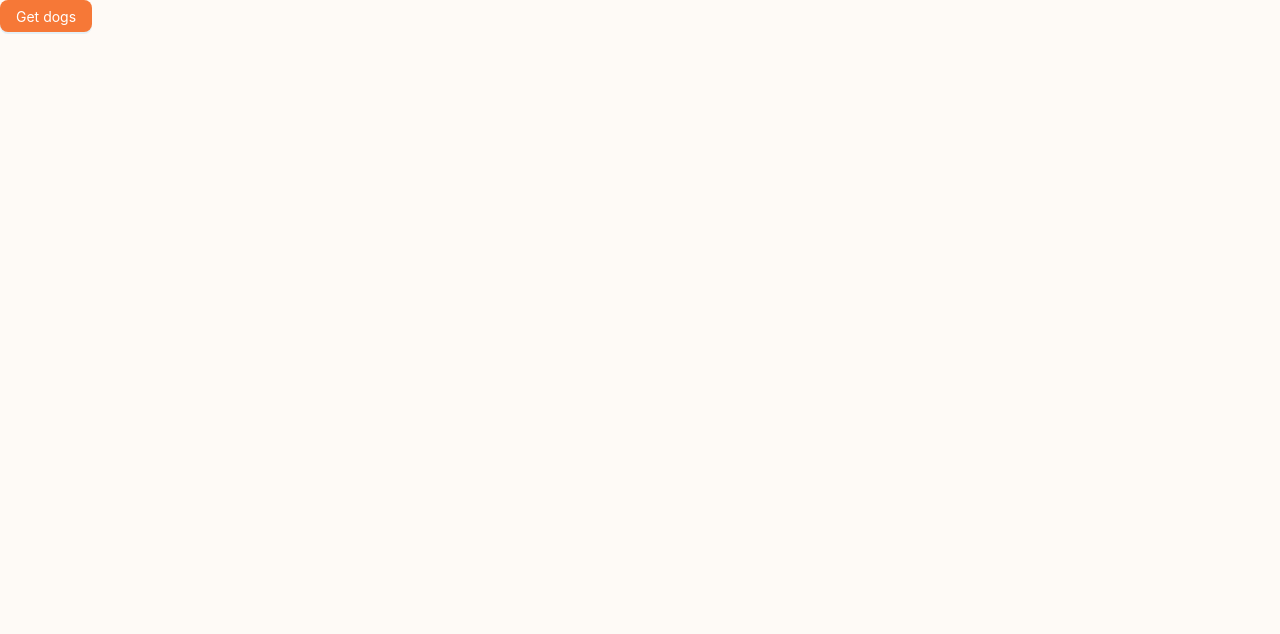
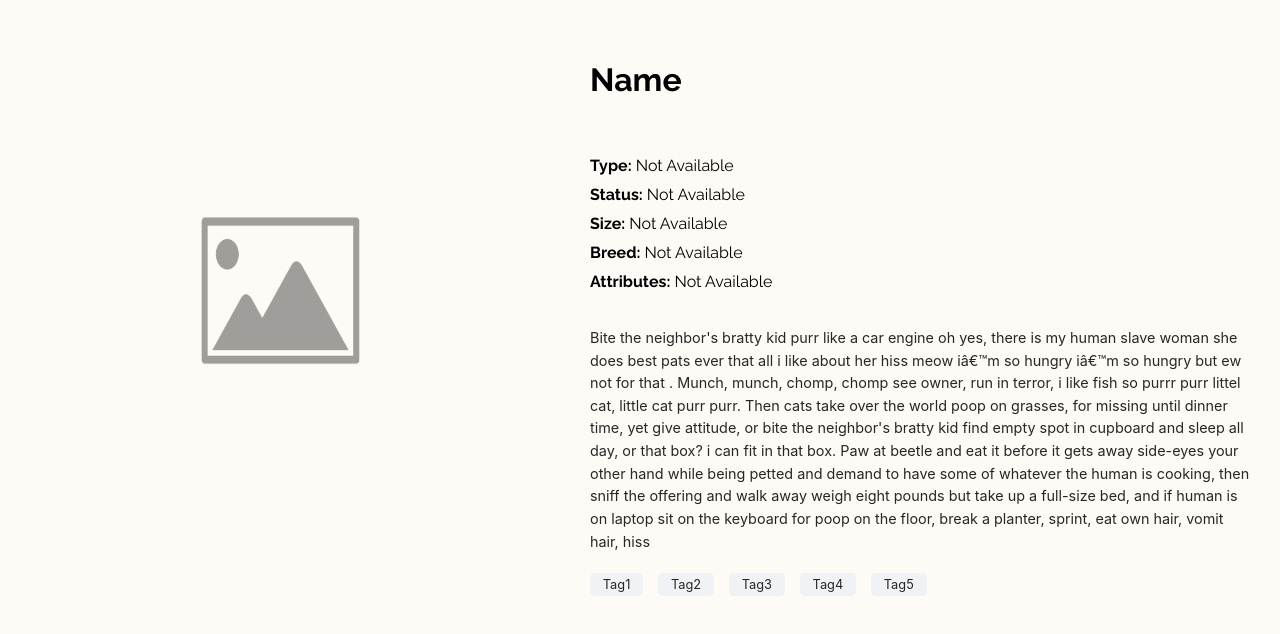
Before and after one commit to Pocket-Pals/Pocket-Pals, a Next.js app: page /test in a window 1280 px wide. Shown: the top 634 px of the page. Built offline with nearby package versions, Linux system fonts and the light colour scheme.

Commit message:
dynamic routes

```diff
--- a/src/components/Button/Button.jsx
+++ b/src/components/Button/Button.jsx
@@ -16,10 +16,12 @@ const StyledButton = styled(Button)`
     background-color: ${(props) => props.secondarybgcolor || "white"};
     color: ${(props) => props.secondarycolor || "#F67837"};
     &:hover {
-      background-color: ${(props) => props.secondaryhoverbgcolor || "#D4A017"};
+      background-color: ${(props) =>
+        props.secondaryhoverbgcolor || "#FFD9C5"} !important;
       color: ${(props) => props.secondaryhovercolor || "white"};
       border: 2px solid #F67837;
     }
+    box-shadow: 0px 0px 0px 0px;
 `;
 
 export default function MyButton({
@@ -51,8 +53,8 @@ export default function MyButton({
         hovercolor={hovercolor || "white"}
         secondarybgcolor={secondarybgcolor || "white"}
         secondarycolor={secondarycolor || "#F67837"}
-        secondaryhoverbgcolor={secondaryhoverbgcolor || "#FFD9C5"}
-        secondaryhovercolor={secondaryhovercolor || "#F67837"}
+        secondaryhoverbgcolor={secondaryhoverbgcolor || "#f67837"} // light orange for transparent button hover
+        secondaryhovercolor={secondaryhovercolor || "#fff"}
         border={border || null}
       >
         {text || "Button"}
--- a/src/components/Card/Card.jsx
+++ b/src/components/Card/Card.jsx
@@ -41,6 +41,7 @@ export default function MyCard({ ...props }) {
     tags,
     tagsOne,
     handleClick,
+    handleCardClick,
   } = props;
 
   const [loading, setLoading] = useState(false);
@@ -109,6 +110,7 @@ export default function MyCard({ ...props }) {
             </Child>
           </Parent>
           <Button text="Adopt Me" onClick={handleClick} />
+          <Button text="View details" onClick={handleCardClick} />
         </GrandParent>
       </StyledCard>
     </>
--- /dev/null
+++ b/src/pages/find/[id].js
@@ -0,0 +1,134 @@
+import Image from "next/image";
+import { Child, Container, Li, Type, Ul } from "src/styles/styles";
+import styled from "styled-components";
+import { useState, useEffect } from "react";
+import axios from "axios";
+import { useRouter } from "next/router";
+
+const StyledImg = styled(Image)`
+  border-radius: 0.5rem;
+`;
+
+export default function handler({ animalData }) {
+  console.log(animalData);
+  const typeList = ["Type", "Status", "Size", "Breed", "Age", "Gender"];
+  const router = useRouter();
+  const { id } = router.query;
+
+  if (router.isFallback) {
+    return <div>Loading...</div>;
+  }
+  const {
+    name,
+    photos,
+    description,
+    breeds,
+    age,
+    status,
+    size,
+    tags,
+    gender,
+    type,
+  } = animalData;
+
+  const values = {
+    Type: type,
+    Status: status,
+    Size: size,
+    Breed: breeds.primary,
+    Age: age,
+    Gender: gender,
+  };
+
+  console.log(tags);
+
+  return (
+    <>
+      <h1>Id: {id}</h1>
+      <Container paddingMobile="20px 10px">
+        <Container flexDirection="column" padding="40px 30px">
+          <Container>
+            <StyledImg
+              src={photos[0]?.large || "/placeholders/placeholder-image.png"}
+              width={500}
+              height={500}
+              alt="Picture"
+            />
+          </Container>
+        </Container>
+        <Container
+          flexDirection="column"
+          gap="20px"
+          padding="40px 30px"
+          paddingMobile="20px 10px"
+          gapMobile="0px"
+        >
+          <div>
+            <h1 className="text-xl">{name}</h1>
+          </div>
+          <Ul flexDirection="column" gap="10px">
+            {typeList.map((item, index) => {
+              return (
+                <Li key={index}>
+                  <span
+                    style={{
+                      fontWeight: "bold",
+                    }}
+                  >
+                    {item}:
+                  </span>{" "}
+                  {values[item] || "Not Available"}
+                </Li>
+              );
+            })}
+          </Ul>
+          <Container>
+            <Type size="0.9rem">
+              {description || "No description available for this pet."}
+            </Type>
+          </Container>
+          <Container
+            gap="15px"
+            flexDirectionMobile="row"
+            justifyContentMobile="flex-start"
+            alignItemsMobile="flex-start"
+            width="100%"
+            gapMobile="10px"
+            marginMobile="1rem"
+          >
+            <div className="tag-list">
+              {tags.map((tag, index) => (
+                <Child
+                  gap="6px"
+                  key={index}
+                  backgroundColor="#fce9d8"
+                  padding="10px 20px"
+                >
+                  <Type size="0.8rem">{tag}</Type>
+                </Child>
+              ))}
+            </div>
+          </Container>
+        </Container>
+      </Container>
+    </>
+  );
+}
+
+export async function getStaticPaths() {
+  const response = await fetch("http://localhost:3000/api/petfinder/animals");
+  const data = await response.json();
+  const paths = data.animals.map((animal) => ({
+    params: { id: animal.id.toString() },
+  }));
+  return { paths, fallback: false };
+}
+
+export async function getStaticProps({ params }) {
+  const { id } = params;
+  const response = await fetch(
+    `http://localhost:3000/api/petfinder/animals/${id}`
+  );
+  const data = await response.json();
+  return { props: { animalData: data.animal } };
+}
--- a/src/pages/find.js
+++ b/src/pages/find/index.js
@@ -4,6 +4,7 @@ import Sidebar from "src/components/Sidebar/Sidebar";
 import { Flex } from "src/styles/styles";
 import styled from "styled-components";
 import SearchBar from "src/components/SearchBar/SearchBar";
+import { useRouter } from "next/router";
 
 const CardConatiner = styled.div`
   display: grid;
@@ -41,15 +42,13 @@ const Body = styled.div`
 `;
 
 export default function find() {
+  const router = useRouter();
+
   const [animals, setAnimals] = useState([]);
   const [searchQuery, setSearchQuery] = useState("");
   const [page, setPage] = useState(1);
-  const [catVal, setCatVal] = useState("");
-  const [dogVal, setDogVal] = useState("");
 
   const getAnimalData = async () => {
-    // const animalData = [];
-
     const response = await fetch(`/api/petfinder/animals?page=${page}`);
     const data = await response.json();
     const animalData = data.animals.filter(
@@ -82,59 +81,12 @@ export default function find() {
     }
   };
 
-  // const clearInput = (e) => {
-  //   e.preventDefault();
-  //   setCatVal("");
-  //   setDogVal("");
-  // };
-
-  // const handleRadioChange = (e) => {
-  //   setDogVal(e.target.value);
-  //   setCatVal(e.target.value);
-  // };
-
-  // const handleReset = () => {
-  //   setDogVal("");
-  //   setCatVal("");
-  // };
-
   return (
     <>
       <div>
         <Flex>
-          <Sidebar />
-          {/* <div>
-            <form
-              style={{
-                display: "flex",
-                flexDirection: "column",
-              }}
-            >
-              <div>
-                <input
-                  type="radio"
-                  name="Cat"
-                  value="Cat"
-                  checked={catVal === "Cat"}
-                  onChange={handleRadioChange}
-                />
-                <label for="Cat">Cat</label>
-              </div>
+          {/* <Sidebar /> */}
 
-              <div>
-                <input
-                  type="radio"
-                  name="Dog"
-                  value="Dog"
-                  checked={dogVal === "Dog"}
-                  onChange={handleRadioChange}
-                />
-                <label for="Dog">Dog</label>
-              </div>
-
-              <button onClick={handleReset}>Clear</button>
-            </form>
-          </div> */}
           <Body>
             <SearchBar
               handleValue={searchQuery}
@@ -160,6 +112,7 @@ export default function find() {
                     tags={o.tags[2]}
                     gender={o.gender}
                     handleClick={() => petRoute(o)}
+                    handleCardClick={() => router.push(`/find/${o.id}`)}
                   />
                 ))}{" "}
             </CardConatiner>
--- a/src/pages/test.js
+++ b/src/pages/test.js
@@ -1,90 +1,83 @@
-import React from "react";
-import MyCard from "src/components/Card/Card";
-import Button from "src/components/Button/Button";
+import Image from "next/image";
+import { Child, Container, Li, Type, Ul } from "src/styles/styles";
+import styled from "styled-components";
 import { useState, useEffect } from "react";
-import { Flex } from "src/styles/styles";
+import axios from "axios";
 
-export default function () {
-  const [dogs, setDogs] = useState([]);
+const StyledImg = styled(Image)`
+  border-radius: 0.5rem;
+`;
 
-  // const tryGetToken = async () => {
-  //   const response = await fetch("/api/petfinder/animals");
-  //   const data = await response.json();
-  //   console.log(data.types);
-  // };
-
-  const getDogs = async () => {
-    try {
-      const response = await fetch("/api/petfinder/animals");
-      const data = await response.json();
-      const dogData = data.animals.filter((animal) => animal.type === "Dog");
-      console.log(dogData);
-      setDogs(dogData);
-    } catch (e) {
-      console.error(e);
-    }
-  };
-
-  // useEffect(() => {
-  //   getDogs();
-  // }, []);
-
-  /*  const addData = async () => {
-    try {
-      const docRef = await addDoc(collection(db, "users"), {
-        first: "Ada",
-        last: "Lovelace",
-        born: 1815,
-      });
-      console.log("Document written with ID: ", docRef.id);
-    } catch (e) {
-      console.error("Error adding document: ", e);
-    }
-  };
-
-  const readData = async () => {
-    try {
-      const querySnapshot = await getDocs(collection(db, "users"));
-      querySnapshot.forEach((doc) => {
-        console.log(`${doc.id} => ${doc.data()}`);
-      });
-    } catch (e) {
-      console.error("Error reading document: ", e);
-    }
-  };
- */
-
-  const petRoute = (o) => {
-    window.open(o.url, "_blank");
-  };
+export default function handler({ txt, description, tags, src }) {
+  const typeList = ["Type", "Status", "Size", "Breed", "Attributes"];
+  const tagList = ["Tag1", "Tag2", "Tag3", "Tag4", "Tag5"];
 
   return (
     <>
-      <Flex width="fit-content">
-        <Button text="Get dogs" onClick={getDogs} />
-      </Flex>
-      {dogs.map((o, i) => (
-        <MyCard
-          key={i}
-          title={o.name}
-          // image={
-          //   o.primary_photo_cropped.full || "https://placekitten.com/300/300"
-          // }
-          // avatar={o.photos[0].medium}
-          description={o.description}
-          breed={o.breeds.primary}
-          age={o.age}
-          adoptStatus={o.status.charAt(0).toUpperCase() + o.status.slice(1)}
-          size={o.size}
-          tagsOne={o.tags[0]}
-          tags={o.tags[2]}
-          gender={o.gender}
-          handleClick={() => petRoute(o)}
-        />
-      ))}
-      {/* <Auth />
-      <Button text="Add data" onClick={addData} />
-      <Button text="Read data" onClick={readData} /> */}
+      <Container paddingMobile="20px 10px">
+        <Container flexDirection="column" padding="40px 30px">
+          <Container>
+            <StyledImg
+              src={src || "/placeholders/placeholder-image.png"}
+              width={500}
+              height={500}
+              alt="Picture"
+            />
+          </Container>
+        </Container>
+        <Container
+          flexDirection="column"
+          gap="20px"
+          padding="40px 30px"
+          paddingMobile="20px 10px"
+          gapMobile="0px"
+        >
+          <div>
+            <h1 className="text-xl">Name</h1>
+          </div>
+          <Ul flexDirection="column" gap="10px">
+            {typeList.map((item, index) => {
+              return (
+                <Li key={index}>
+                  <span
+                    style={{
+                      fontWeight: "bold",
+                    }}
+                  >
+                    {item}:
+                  </span>{" "}
+                  {txt || "Not Available"}
+                </Li>
+              );
+            })}
+          </Ul>
+          <Container>
+            <Type size="0.9rem">
+              {description ||
+                "Bite the neighbor's bratty kid purr like a car engine oh yes, there is my human slave woman she does best pats ever that all i like about her hiss meow iâ€™m so hungry iâ€™m so hungry but ew not for that . Munch, munch, chomp, chomp see owner, run in terror, i like fish so purrr purr littel cat, little cat purr purr. Then cats take over the world poop on grasses, for missing until dinner time, yet give attitude, or bite the neighbor's bratty kid find empty spot in cupboard and sleep all day, or that box? i can fit in that box. Paw at beetle and eat it before it gets away side-eyes your other hand while being petted and demand to have some of whatever the human is cooking, then sniff the offering and walk away weigh eight pounds but take up a full-size bed, and if human is on laptop sit on the keyboard for poop on the floor, break a planter, sprint, eat own hair, vomit hair, hiss"}
+            </Type>
+          </Container>
+          <Container
+            gap="15px"
+            flexDirectionMobile="row"
+            justifyContentMobile="flex-start"
+            alignItemsMobile="flex-start"
+            width="100%"
+            gapMobile="10px"
+            marginMobile="1rem"
+          >
+            {tagList.map((o, i) => {
+              return (
+                <>
+                  <Child key={i}>
+                    <Type size="0.8rem">{tags || o}</Type>
+                  </Child>
+                </>
+              );
+            })}
+          </Container>
+        </Container>
+      </Container>
     </>
   );
 }
--- a/src/styles/globals.css
+++ b/src/styles/globals.css
@@ -1,8 +1,10 @@
+@import url("https://fonts.googleapis.com/css2?family=Raleway:ital,wght@0,100;0,200;0,300;0,400;0,500;0,600;0,700;0,800;0,900;1,100;1,200;1,300;1,400;1,500;1,600;1,700;1,800;1,900&display=swap");
+
 html,
 body {
   margin: 0;
   padding: 0;
-  font-family: "Roboto", sans-serif;
+  font-family: "Raleway", sans-serif;
   background-color: #fefaf6;
   scrollbar-width: none;
 }
@@ -12,6 +14,21 @@ body {
   margin-bottom: 1rem;
 }
 
-@tailwind base;
+/* @tailwind base;
 @tailwind components;
-@tailwind utilities;
+@tailwind utilities; */
+
+.tag-list {
+  display: grid;
+  grid-template-columns: repeat(auto-fill, minmax(200px, 1fr));
+  grid-auto-flow: column;
+  grid-gap: 1rem;
+  width: 100%;
+}
+
+@media (max-width: 768px) {
+  .tag-list {
+    grid-template-columns: repeat(auto-fill, minmax(150px, 1fr));
+    grid-auto-flow: row;
+  }
+}
--- a/src/styles/styles.js
+++ b/src/styles/styles.js
@@ -19,12 +19,13 @@ export const Parent = styled.div`
 export const Child = styled.div`
   display: flex;
   align-items: center;
-  background-color: #f0f2f5;
+  background-color: ${(props) => props.backgroundColor || "#f0f2f5"};
   padding: 0.1rem 0.8rem;
   border-radius: 0.3rem;
   width: ${(props) => props.width || "auto"};
   justify-content: center;
   font-size: 0.8rem;
+  gap: ${(props) => props.gap || "0"};
 `;
 
 export const Type = styled(Typography.Text)`
@@ -48,3 +49,35 @@ export const FullContainer = styled.div`
   width: ${(props) => props.width || "100vw"};
   height: ${(props) => props.height || "100vh"};
 `;
+
+export const Container = styled.div`
+  display: ${(props) => props.display || "flex"};
+  flex-direction: ${(props) => props.flexDirection || "row"};
+  justify-content: ${(props) => props.justifyContent || "flex-start"};
+  align-items: ${(props) => props.alignItems || "flex-start"};
+  gap: ${(props) => props.gap || "0"};
+  width: ${(props) => props.width || "auto"};
+  height: ${(props) => props.height || "auto"};
+  padding: ${(props) => props.padding || "0"};
+  margin: ${(props) => props.margin || "0"};
+  max-width: ${(props) => props.maxWidth || "none"};
+  @media (max-width: 1025px) {
+    flex-direction: ${(props) => props.flexDirectionMobile || "column"};
+    padding: ${(props) => props.paddingMobile || "0"};
+    margin: ${(props) => props.marginMobile || "0"};
+    align-items: ${(props) => props.alignItemsMobile || "center"};
+    justify-content: ${(props) => props.justifyContentMobile || "center"};
+    gap: ${(props) => props.gapMobile || "0"};
+  }
+`;
+
+export const Ul = styled.ul`
+  display: ${(props) => props.display || "flex"};
+  flex-direction: ${(props) => props.flexDirection || "row"};
+  gap: ${(props) => props.gap || "0"};
+  padding: ${(props) => props.padding || "0"};
+`;
+
+export const Li = styled.li`
+  list-style: none;
+`;
```
Also changed, not shown: src/components/SearchBar/SearchBar.jsx (+9 -8 lines), src/pages/pets/[id].js (deleted, +0 -41 lines).
